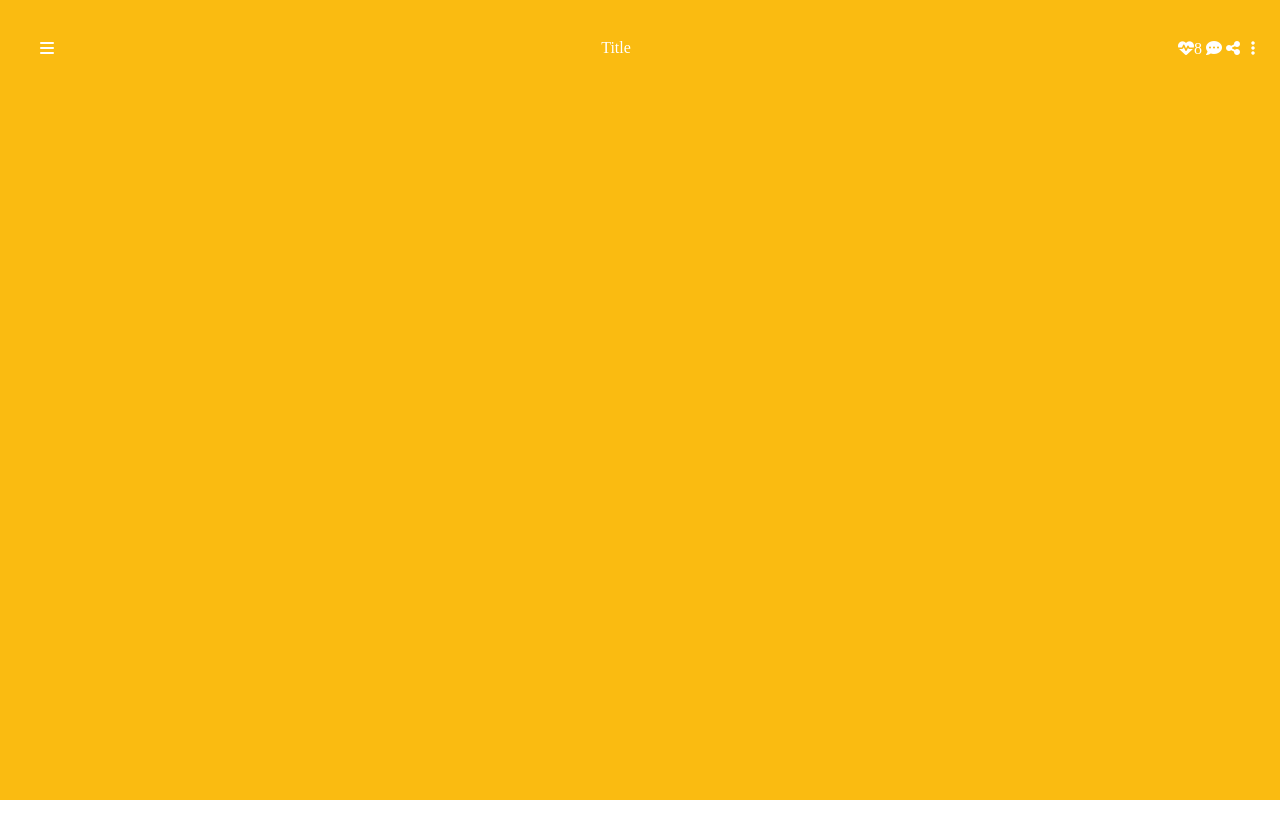
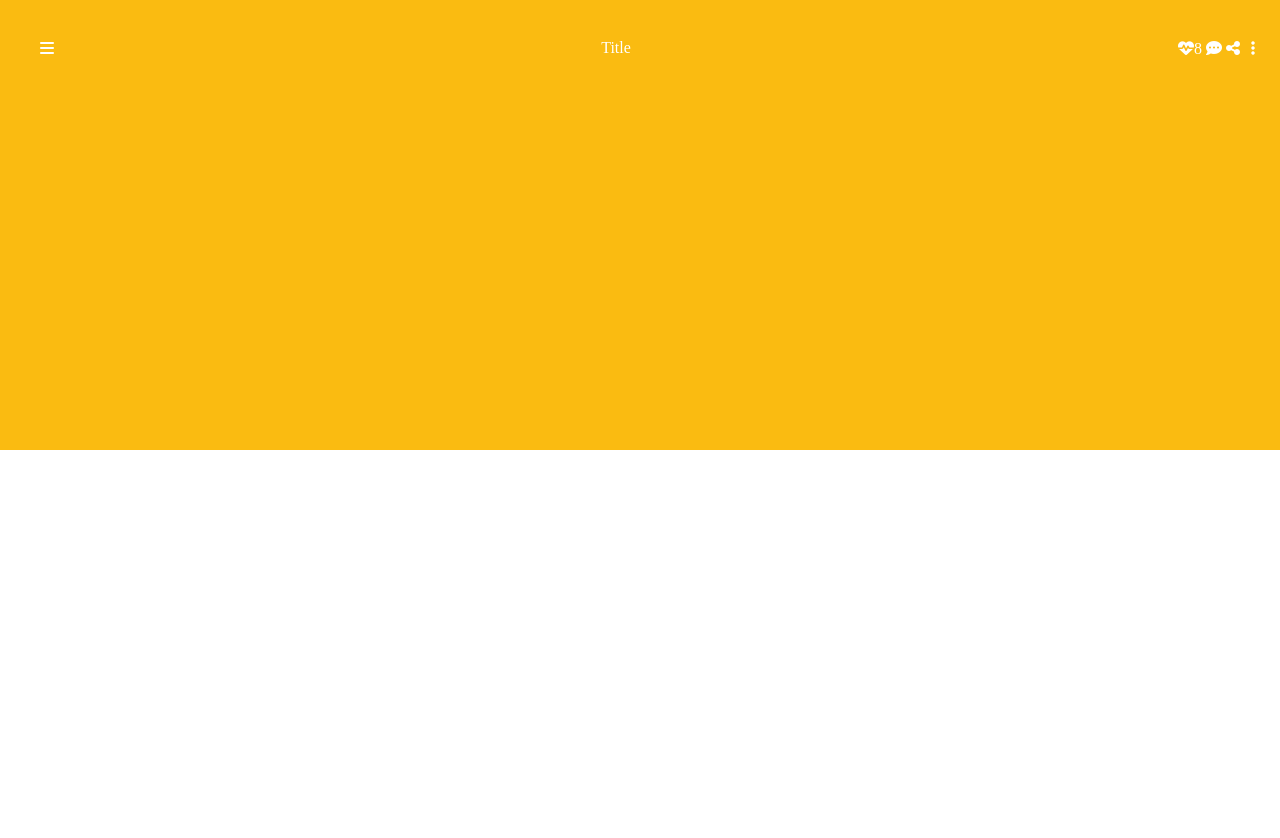
Before and after one commit to papadog218/my_blog_public, a plain HTML site: page index.html in a window 1280 px wide. Shown: the top 838 px of the page. Drawn offline with nearby package versions, Linux system fonts and the light colour scheme.

Commit message:
노란배경 높이 수정

```diff
--- a/index.html
+++ b/index.html
@@ -45,7 +45,7 @@
     <!-- menu area E -->
 
     <!-- contents area S -->
-    <section style="height: 704px; background-color: #FABB11;">
+    <section style="height: 354px; background-color: #FABB11;">
 
     </section>
     <!-- contents area E -->
```
